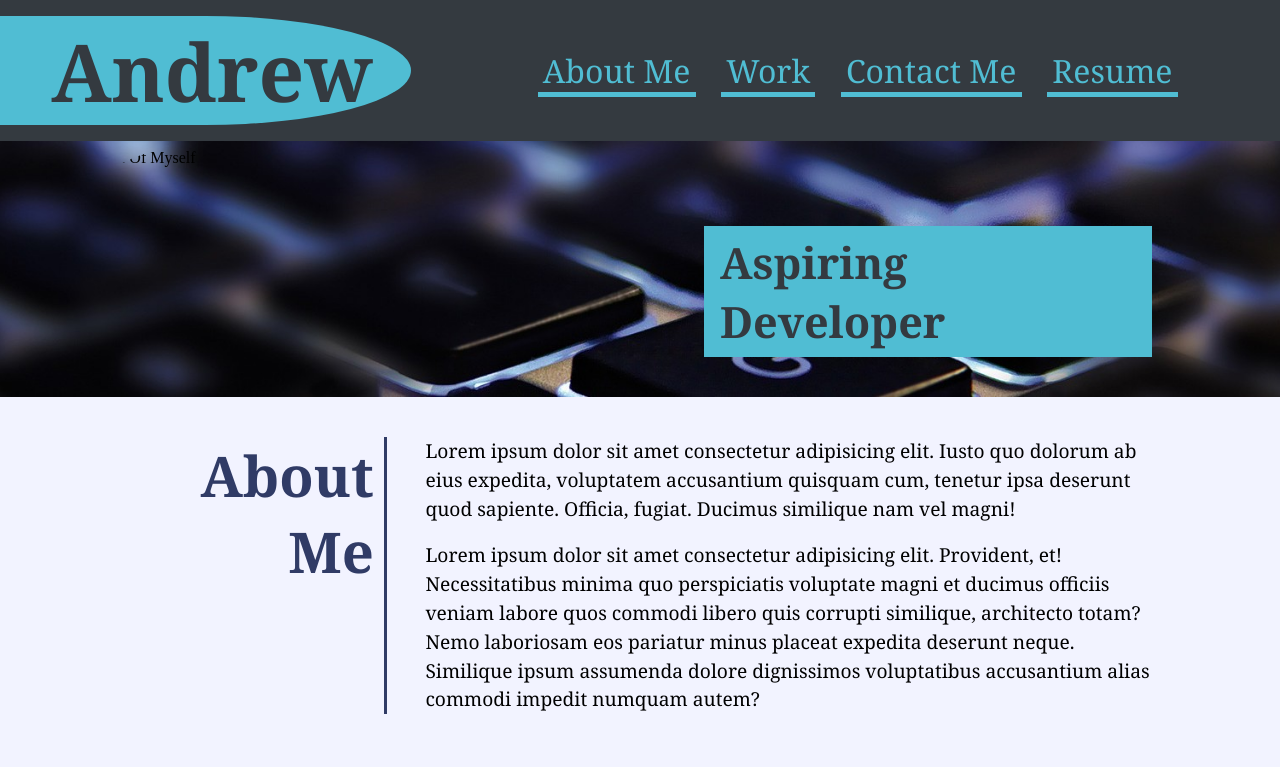
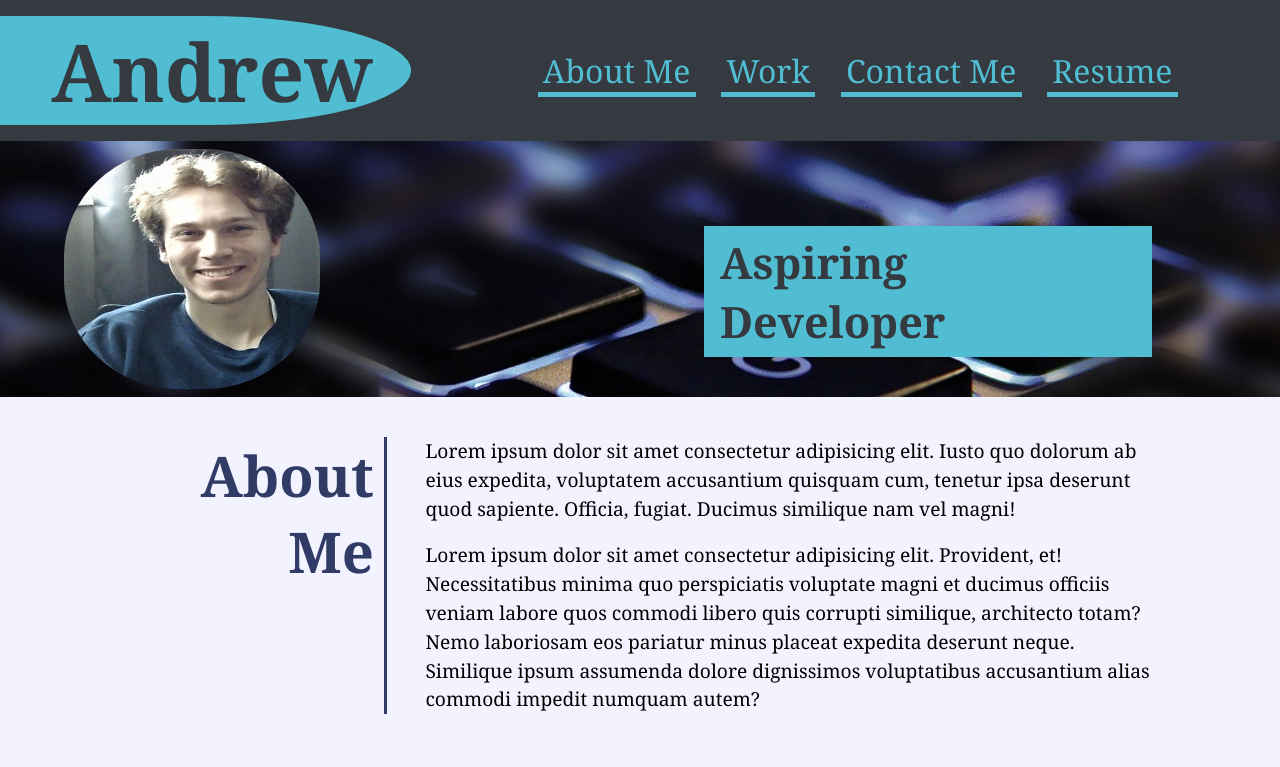
Before and after one commit to AgentA12/ChallengeTwo-Portfolio-Page, a plain HTML site: page index.html in a window 1280 px wide. Shown: the top 767 px of the page. Drawn offline with Linux system fonts and the light colour scheme; the site is published under a folder, as on GitHub Pages, so addresses that start at the root find nothing.

Commit message:
Update index.html

```diff
--- a/index.html
+++ b/index.html
@@ -26,7 +26,7 @@
     <section>
       <div class="hero-img inner-container-hero flex">
         <img
-          src="/imgs/picture-of-myself.jpg"
+          src="imgs/picture-of-myself.jpg"
           alt="Picture Of Myself"
           class="imageofMyself"
         />
```
